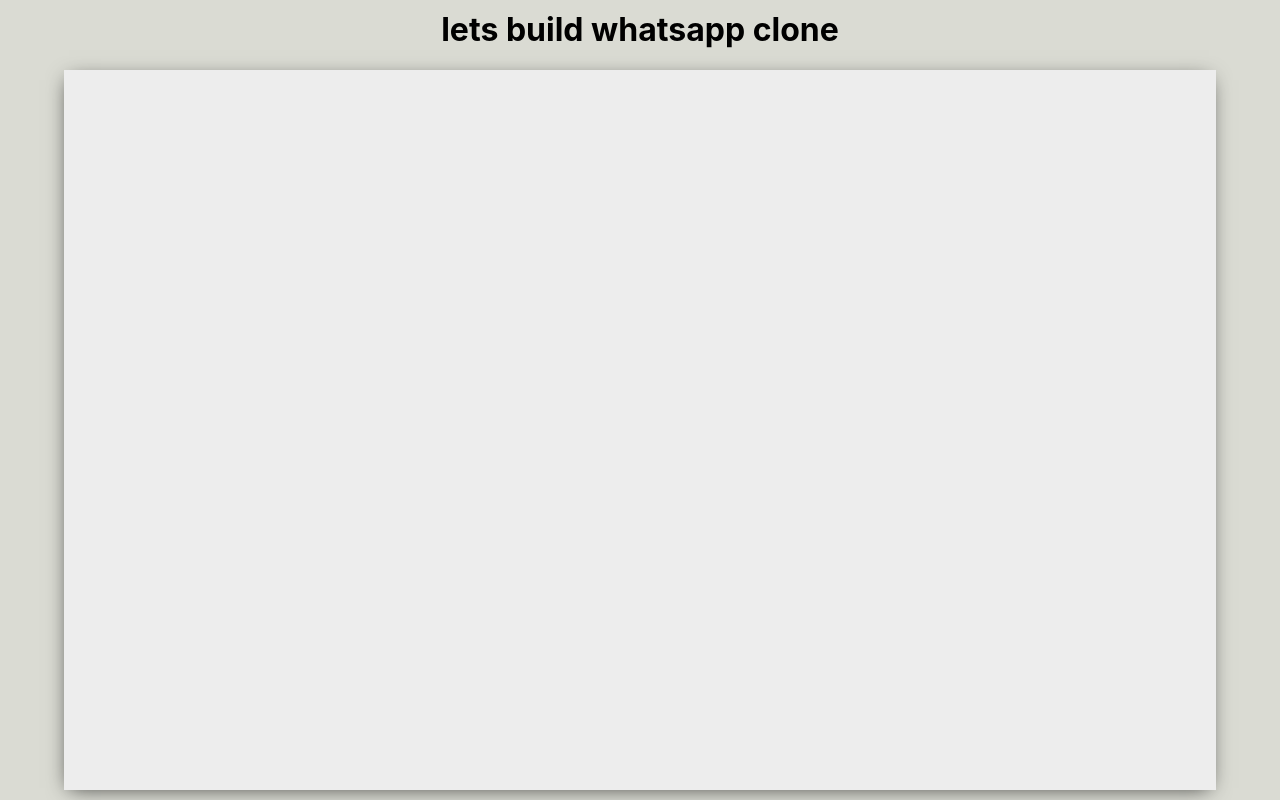
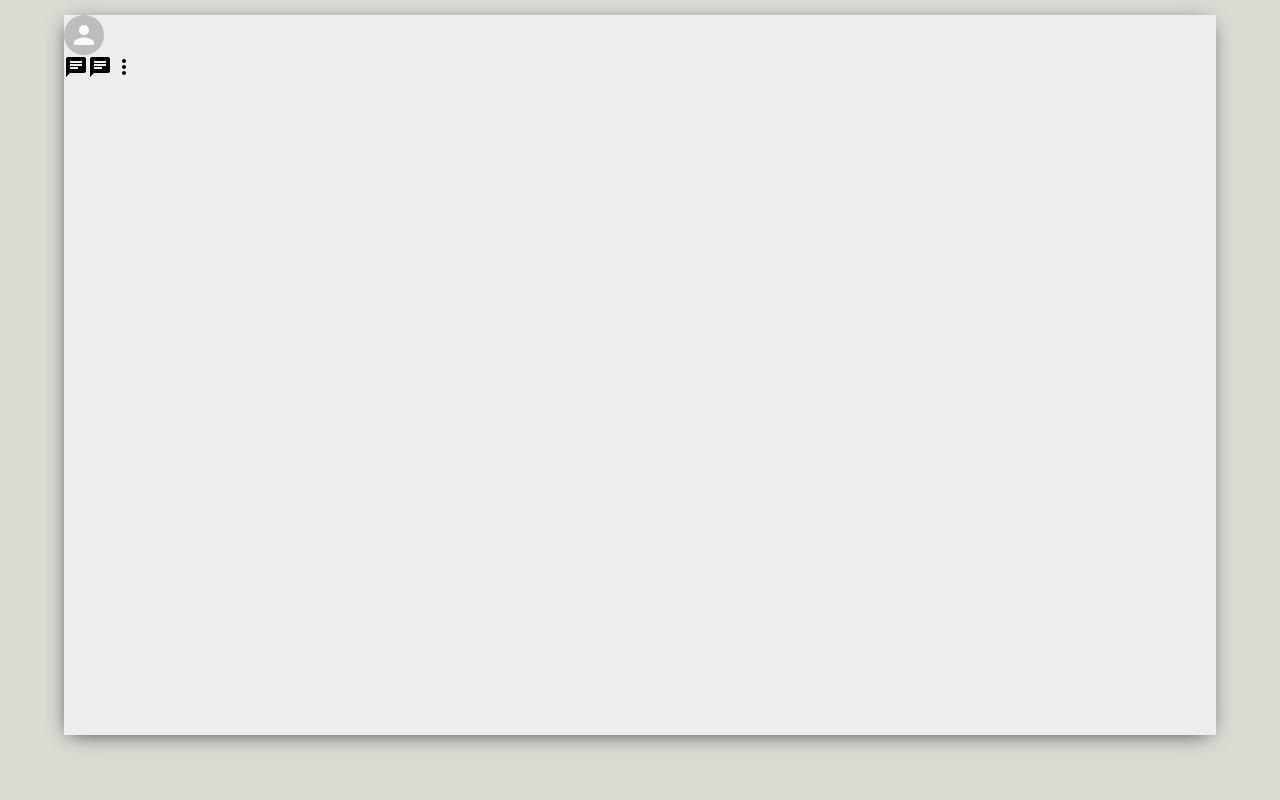
Before and after one commit to Sangi19/whatsapp-clone, a React (Create React App) app: page / in a window 1280 px wide. Built offline with nearby package versions, Linux system fonts and the light colour scheme.

Commit message:
sidebar icons

```diff
--- a/package.json
+++ b/package.json
@@ -3,6 +3,7 @@
   "version": "0.1.0",
   "private": true,
   "dependencies": {
+    "@material-ui/icons": "^4.11.2",
     "@testing-library/jest-dom": "^5.12.0",
     "@testing-library/react": "^11.2.6",
     "@testing-library/user-event": "^12.8.3",
--- a/src/App.css
+++ b/src/App.css
@@ -8,6 +8,7 @@
 .app__body {
   display: flex;
   background-color: #ededed;
+  margin-top: -50px;
   height: 90vh;
   width: 90vw;
   box-shadow: -1px 4px 20px -6px rgba(0,0,0,0.75);
--- a/src/App.js
+++ b/src/App.js
@@ -1,13 +1,13 @@
 import React from 'react';
 import './App.css';
+import Sidebar from './Sidebar';
 
 function App() {
   return (
     <div className="app">
-      <h1> lets build whatsapp clone</h1>
-
       <div className="app__body">
         {/* slidebar*/}
+        <Sidebar />
         {/* chat */}
 
       </div>
--- /dev/null
+++ b/src/Sidebar.js
@@ -0,0 +1,31 @@
+import { Avatar } from '@material-ui/core'
+import MoreVert  from '@material-ui/icons/MoreVert'
+import ChatIcon from '@material-ui/icons/Chat';
+import DonutLarge from '@material-ui/icons/Chat';
+import React from 'react'
+
+import './Sidebar.css'
+
+function Sidebar() {
+    return (
+        <div className="sidebar">
+           <div className="sidebar__header">
+                <Avatar />
+                <div className="sidebar__headerRight">
+                <DonutLarge />
+                <ChatIcon />
+                <MoreVert />
+
+                </div>
+           </div>
+           <div className="sidebar__search">
+
+           </div>
+           <div className="sidebar__chats">
+
+           </div>
+        </div>
+    )
+}
+
+export default Sidebar
```
Also changed, not shown: src/Sidebar.css (added), 1 other file (tests, documents, lock files or other folders).
